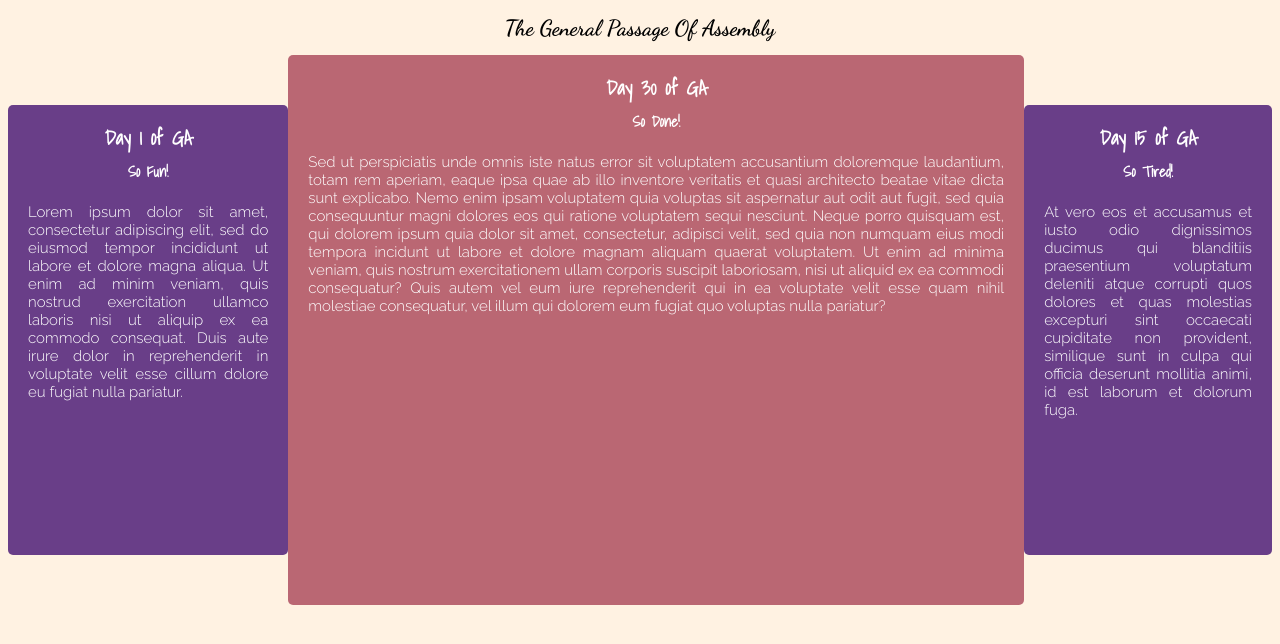
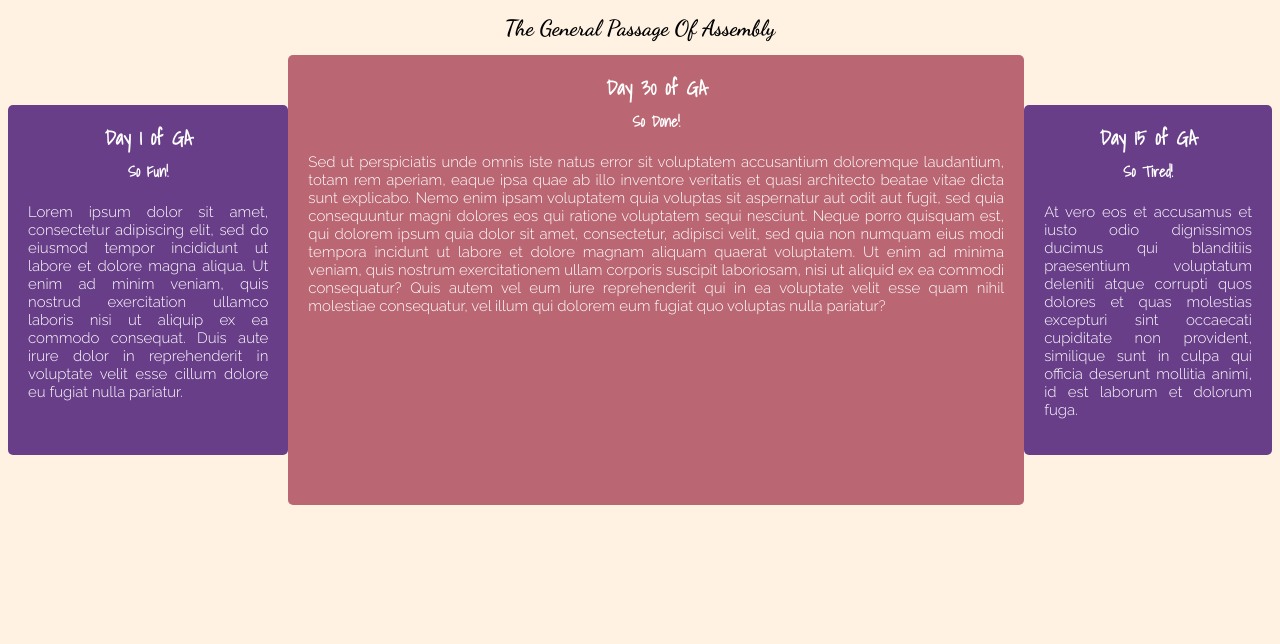
Before and after one commit to wdi-sg/ga-journal, a plain HTML site: page index.html in a window 1280 px wide. Drawn offline with Linux system fonts and the light colour scheme.

Commit message:
Updated styles.css to fix media query

```diff
--- a/styles.css
+++ b/styles.css
@@ -1,14 +1,24 @@
 @import url('https://fonts.googleapis.com/css2?family=Dancing+Script:wght@700&family=Raleway:wght@300&family=Shadows+Into+Light&display=swap');
+
+.main-container {
+  color: white;
+  text-align: center;
+}
+
+.post-container-1 {
+  background-color: rgb(105, 62, 136);
+}
+
+.post-container-2 {
+  background-color: rgba(182, 96, 109, 0.945);
+}
+
+.post-container-3 {
+  background-color: rgb(105, 62, 136);
+}
 
 body {
   background-color: rgb(255, 242, 226);
-}
-
-.main-container {
-  display: flex;
-  flex-direction: column;
-  color: white;
-  text-align: center;
 }
 
 .main-container div {
@@ -40,22 +50,27 @@ p {
   padding: 5px 20px 20px 20px;
 }
 
+@media (max-width: 666px) {
+  .main-container {
+    display: flex;
+    flex-direction: column;
+    text-align: center;
+  }
+
   .post-container-1 {
-  background-color: rgb(105, 62, 136);
     order: 3;
   }
 
   .post-container-2 {
-  background-color: rgba(182, 96, 109, 0.945);
     order: 1;
   }
 
   .post-container-3 {
-  background-color: rgb(105, 62, 136);
     order: 2;
   }
+}
 
-@media (min-width: 667px and max-width: 1023px) {
+@media (max-width: 1023px) and (min-width: 667px) {
   .main-container {
     display: flex;
     flex-wrap: wrap;
@@ -78,7 +93,7 @@ p {
   }
 }
 
-@media (min-width: 1024px) {
+@media (min-width: 1023px) {
   .main-container {
     display: flex;
     flex-direction: row;
@@ -87,16 +102,16 @@ p {
 
   .post-container-1 {
     order: 1;
-    height: 450px;
+    height: 350px;
   }
 
   .post-container-2 {
     order: 2;
-    height: 550px;
+    height: 450px;
   }
 
   .post-container-3 {
     order: 3;
-    height: 450px;
+    height: 350px;
   }
 }
```
Lines whose indentation alone changed are shown as unchanged.
